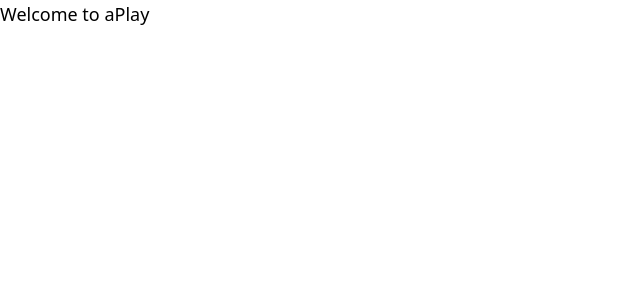
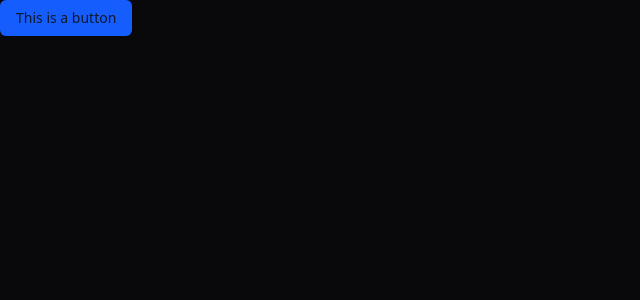
Before and after one commit to karoyqiu/aplay, a React (Vite) app: page / in a window 1280 px wide. Shown: the top 300 px of the page, without its empty margins (0-640 px from the left). Built offline with nearby package versions, Linux system fonts and the light colour scheme.

Commit message:
添加按钮。

```diff
--- a/index.html
+++ b/index.html
@@ -6,7 +6,7 @@
     <title>aPlay</title>
   </head>
 
-  <body>
+  <body class="dark">
     <div id="root"></div>
     <script src="/src/main.tsx" type="module"></script>
   </body>
--- a/src/App.css
+++ b/src/App.css
@@ -1 +1,120 @@
 @import 'tailwindcss';
+@import 'tw-animate-css';
+
+@custom-variant dark (&:is(.dark *));
+
+@theme inline {
+  --radius-sm: calc(var(--radius) - 4px);
+  --radius-md: calc(var(--radius) - 2px);
+  --radius-lg: var(--radius);
+  --radius-xl: calc(var(--radius) + 4px);
+  --color-background: var(--background);
+  --color-foreground: var(--foreground);
+  --color-card: var(--card);
+  --color-card-foreground: var(--card-foreground);
+  --color-popover: var(--popover);
+  --color-popover-foreground: var(--popover-foreground);
+  --color-primary: var(--primary);
+  --color-primary-foreground: var(--primary-foreground);
+  --color-secondary: var(--secondary);
+  --color-secondary-foreground: var(--secondary-foreground);
+  --color-muted: var(--muted);
+  --color-muted-foreground: var(--muted-foreground);
+  --color-accent: var(--accent);
+  --color-accent-foreground: var(--accent-foreground);
+  --color-destructive: var(--destructive);
+  --color-border: var(--border);
+  --color-input: var(--input);
+  --color-ring: var(--ring);
+  --color-chart-1: var(--chart-1);
+  --color-chart-2: var(--chart-2);
+  --color-chart-3: var(--chart-3);
+  --color-chart-4: var(--chart-4);
+  --color-chart-5: var(--chart-5);
+  --color-sidebar: var(--sidebar);
+  --color-sidebar-foreground: var(--sidebar-foreground);
+  --color-sidebar-primary: var(--sidebar-primary);
+  --color-sidebar-primary-foreground: var(--sidebar-primary-foreground);
+  --color-sidebar-accent: var(--sidebar-accent);
+  --color-sidebar-accent-foreground: var(--sidebar-accent-foreground);
+  --color-sidebar-border: var(--sidebar-border);
+  --color-sidebar-ring: var(--sidebar-ring);
+}
+
+:root {
+  --radius: 0.5rem;
+  --background: oklch(1 0 0);
+  --foreground: oklch(0.141 0.005 285.823);
+  --card: oklch(1 0 0);
+  --card-foreground: oklch(0.141 0.005 285.823);
+  --popover: oklch(1 0 0);
+  --popover-foreground: oklch(0.141 0.005 285.823);
+  --primary: oklch(0.623 0.214 259.815);
+  --primary-foreground: oklch(0.97 0.014 254.604);
+  --secondary: oklch(0.967 0.001 286.375);
+  --secondary-foreground: oklch(0.21 0.006 285.885);
+  --muted: oklch(0.967 0.001 286.375);
+  --muted-foreground: oklch(0.552 0.016 285.938);
+  --accent: oklch(0.967 0.001 286.375);
+  --accent-foreground: oklch(0.21 0.006 285.885);
+  --destructive: oklch(0.577 0.245 27.325);
+  --border: oklch(0.92 0.004 286.32);
+  --input: oklch(0.92 0.004 286.32);
+  --ring: oklch(0.623 0.214 259.815);
+  --chart-1: oklch(0.646 0.222 41.116);
+  --chart-2: oklch(0.6 0.118 184.704);
+  --chart-3: oklch(0.398 0.07 227.392);
+  --chart-4: oklch(0.828 0.189 84.429);
+  --chart-5: oklch(0.769 0.188 70.08);
+  --sidebar: oklch(0.985 0 0);
+  --sidebar-foreground: oklch(0.141 0.005 285.823);
+  --sidebar-primary: oklch(0.623 0.214 259.815);
+  --sidebar-primary-foreground: oklch(0.97 0.014 254.604);
+  --sidebar-accent: oklch(0.967 0.001 286.375);
+  --sidebar-accent-foreground: oklch(0.21 0.006 285.885);
+  --sidebar-border: oklch(0.92 0.004 286.32);
+  --sidebar-ring: oklch(0.623 0.214 259.815);
+}
+
+.dark {
+  --background: oklch(0.141 0.005 285.823);
+  --foreground: oklch(0.985 0 0);
+  --card: oklch(0.21 0.006 285.885);
+  --card-foreground: oklch(0.985 0 0);
+  --popover: oklch(0.21 0.006 285.885);
+  --popover-foreground: oklch(0.985 0 0);
+  --primary: oklch(0.546 0.245 262.881);
+  --primary-foreground: oklch(0.21 0.0398 265.75);
+  --secondary: oklch(0.274 0.006 286.033);
+  --secondary-foreground: oklch(0.985 0 0);
+  --muted: oklch(0.274 0.006 286.033);
+  --muted-foreground: oklch(0.705 0.015 286.067);
+  --accent: oklch(0.274 0.006 286.033);
+  --accent-foreground: oklch(0.985 0 0);
+  --destructive: oklch(0.704 0.191 22.216);
+  --border: oklch(1 0 0 / 10%);
+  --input: oklch(1 0 0 / 15%);
+  --ring: oklch(0.488 0.243 264.376);
+  --chart-1: oklch(0.488 0.243 264.376);
+  --chart-2: oklch(0.696 0.17 162.48);
+  --chart-3: oklch(0.769 0.188 70.08);
+  --chart-4: oklch(0.627 0.265 303.9);
+  --chart-5: oklch(0.645 0.246 16.439);
+  --sidebar: oklch(0.21 0.006 285.885);
+  --sidebar-foreground: oklch(0.985 0 0);
+  --sidebar-primary: oklch(0.546 0.245 262.881);
+  --sidebar-primary-foreground: oklch(0.21 0.0398 265.75);
+  --sidebar-accent: oklch(0.274 0.006 286.033);
+  --sidebar-accent-foreground: oklch(0.985 0 0);
+  --sidebar-border: oklch(1 0 0 / 10%);
+  --sidebar-ring: oklch(0.488 0.243 264.376);
+}
+
+@layer base {
+  * {
+    @apply border-border outline-ring/50;
+  }
+  body {
+    @apply bg-background text-foreground;
+  }
+}
--- a/src/App.tsx
+++ b/src/App.tsx
@@ -1,7 +1,8 @@
-import './App.css';
+import '@/App.css';
+import { Button } from '@/components/ui/button';
 
 function App() {
-  return <h1 className="text-lg">Welcome to aPlay</h1>;
+  return <Button>This is a button</Button>;
 }
 
 export default App;
--- /dev/null
+++ b/src/components/ui/button.tsx
@@ -0,0 +1,56 @@
+import { Slot } from '@radix-ui/react-slot';
+import { type VariantProps, cva } from 'class-variance-authority';
+import * as React from 'react';
+
+import { cn } from '@/lib/utils';
+
+const buttonVariants = cva(
+  "inline-flex items-center justify-center gap-2 whitespace-nowrap rounded-md text-sm font-medium transition-all disabled:pointer-events-none disabled:opacity-50 [&_svg]:pointer-events-none [&_svg:not([class*='size-'])]:size-4 shrink-0 [&_svg]:shrink-0 outline-none focus-visible:border-ring focus-visible:ring-ring/50 focus-visible:ring-[3px] aria-invalid:ring-destructive/20 dark:aria-invalid:ring-destructive/40 aria-invalid:border-destructive",
+  {
+    variants: {
+      variant: {
+        default: 'bg-primary text-primary-foreground shadow-xs hover:bg-primary/90',
+        destructive:
+          'bg-destructive text-white shadow-xs hover:bg-destructive/90 focus-visible:ring-destructive/20 dark:focus-visible:ring-destructive/40 dark:bg-destructive/60',
+        outline:
+          'border bg-background shadow-xs hover:bg-accent hover:text-accent-foreground dark:bg-input/30 dark:border-input dark:hover:bg-input/50',
+        secondary: 'bg-secondary text-secondary-foreground shadow-xs hover:bg-secondary/80',
+        ghost: 'hover:bg-accent hover:text-accent-foreground dark:hover:bg-accent/50',
+        link: 'text-primary underline-offset-4 hover:underline',
+      },
+      size: {
+        default: 'h-9 px-4 py-2 has-[>svg]:px-3',
+        sm: 'h-8 rounded-md gap-1.5 px-3 has-[>svg]:px-2.5',
+        lg: 'h-10 rounded-md px-6 has-[>svg]:px-4',
+        icon: 'size-9',
+      },
+    },
+    defaultVariants: {
+      variant: 'default',
+      size: 'default',
+    },
+  },
+);
+
+function Button({
+  className,
+  variant,
+  size,
+  asChild = false,
+  ...props
+}: React.ComponentProps<'button'> &
+  VariantProps<typeof buttonVariants> & {
+    asChild?: boolean;
+  }) {
+  const Comp = asChild ? Slot : 'button';
+
+  return (
+    <Comp
+      data-slot="button"
+      className={cn(buttonVariants({ variant, size, className }))}
+      {...props}
+    />
+  );
+}
+
+export { Button, buttonVariants };
--- /dev/null
+++ b/src/lib/utils.ts
@@ -0,0 +1,6 @@
+import { type ClassValue, clsx } from 'clsx';
+import { twMerge } from 'tailwind-merge';
+
+export function cn(...inputs: ClassValue[]) {
+  return twMerge(clsx(inputs));
+}
--- a/vite.config.ts
+++ b/vite.config.ts
@@ -1,13 +1,19 @@
 import tailwindcss from '@tailwindcss/vite';
 import react from '@vitejs/plugin-react';
+import path from 'path';
 import { defineConfig } from 'vite';
 
-// @ts-expect-error process is a nodejs global
 const host = process.env.TAURI_DEV_HOST;
 
 // https://vitejs.dev/config/
 export default defineConfig({
   plugins: [react(), tailwindcss()],
+
+  resolve: {
+    alias: {
+      '@': path.resolve(__dirname, './src'),
+    },
+  },
 
   esbuild: {
     legalComments: 'none',
```
Also changed, not shown: package.json (+10 -2 lines), tsconfig.json (+21 -7 lines), tsconfig.node.json (+10 -2 lines), components.json (added), 1 other file (tests, documents, lock files or other folders).
